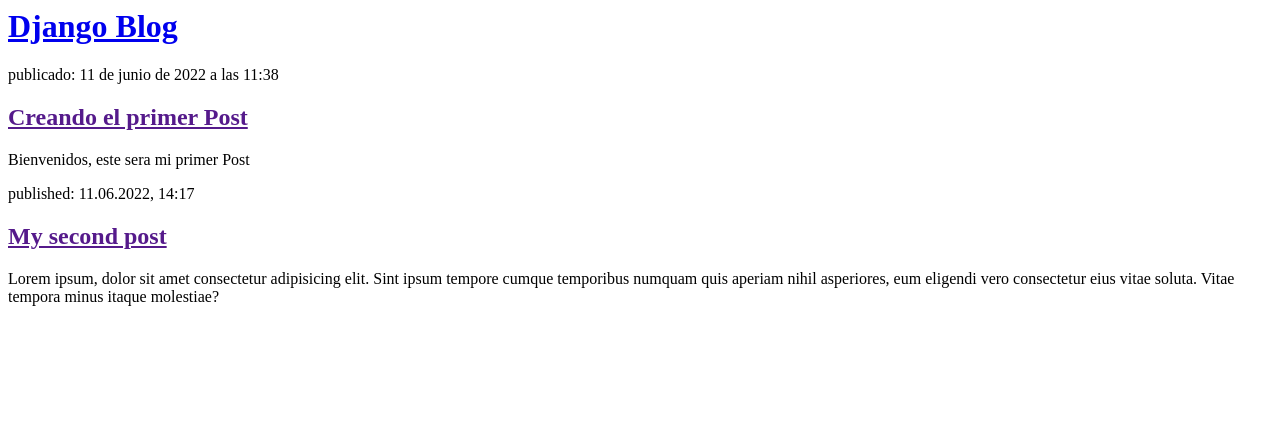
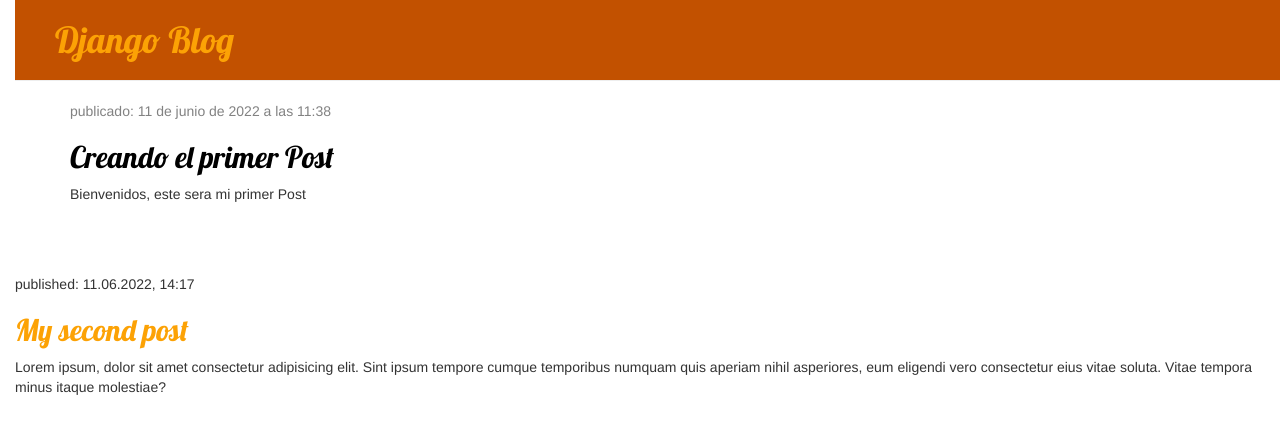
Before and after one commit to gabriel7529/PWB2-C-Team3K-Lab05, a Django app: template Proyecto/blog/templates/blog/post_list.html in a window 1280 px wide. Shown: the top 434 px of the page. Run offline with Django 4.2, Linux system fonts and the light colour scheme; the template is opened without the code that fills it: values that come from a table or form of the project are taken from there, others are empty; data comes from the database, SQL or seed files in the repository; some libraries are stand-ins or nearby versions.

Commit message:
Agregada ruta y modificacion de estructura para mostrar post en la pagina

```diff
--- a/Proyecto/blog/templates/blog/post_list.html
+++ b/Proyecto/blog/templates/blog/post_list.html
@@ -1,18 +1,32 @@
+{% load static %}
 <html>
     <head>
         <title>Creando el primer blog</title>
+        <link rel="stylesheet" href="//maxcdn.bootstrapcdn.com/bootstrap/3.2.0/css/bootstrap.min.css">
+        <link rel="stylesheet" href="//maxcdn.bootstrapcdn.com/bootstrap/3.2.0/css/bootstrap-theme.min.css">
+        <link href="//fonts.googleapis.com/css?family=Lobster&subset=latin,latin-ext" rel="stylesheet" type="text/css">
+        <link rel="stylesheet" href="{% static 'css/blog.css' %}">
     </head>
     <body>
         <div>
-            <h1><a href="/">Django Blog</a></h1>
+            <h1 class="page-header"><a href="/">Django Blog</a></h1>
         </div>
-        {% for post in posts %}
-        <div>
-            <p> publicado: {{ post.published_date }}</p>
-            <h2><a href="">{{ post.title }}</a></h2>
-            <p>{{ post.text|linebreaksbr }}</p>
+        <div class="content container">
+            <div class="row">
+                <div class="col-md-8">
+                    {% for post in posts %}
+                        <div class="post">
+                            <div class="date">
+                                <p>publicado: {{ post.published_date }}</p>
+                            </div>
+                            <h2><a href="">{{ post.title }}</a></h2>
+                            <p>{{ post.text|linebreaksbr }}</p>
+                        </div>
+                    {% endfor %}
+                </div>
+            </div>
         </div>
-        {% endfor %}
+
         <div>
             <p>published: 11.06.2022, 14:17</p>
             <h2><a href="">My second post</a></h2>
```
